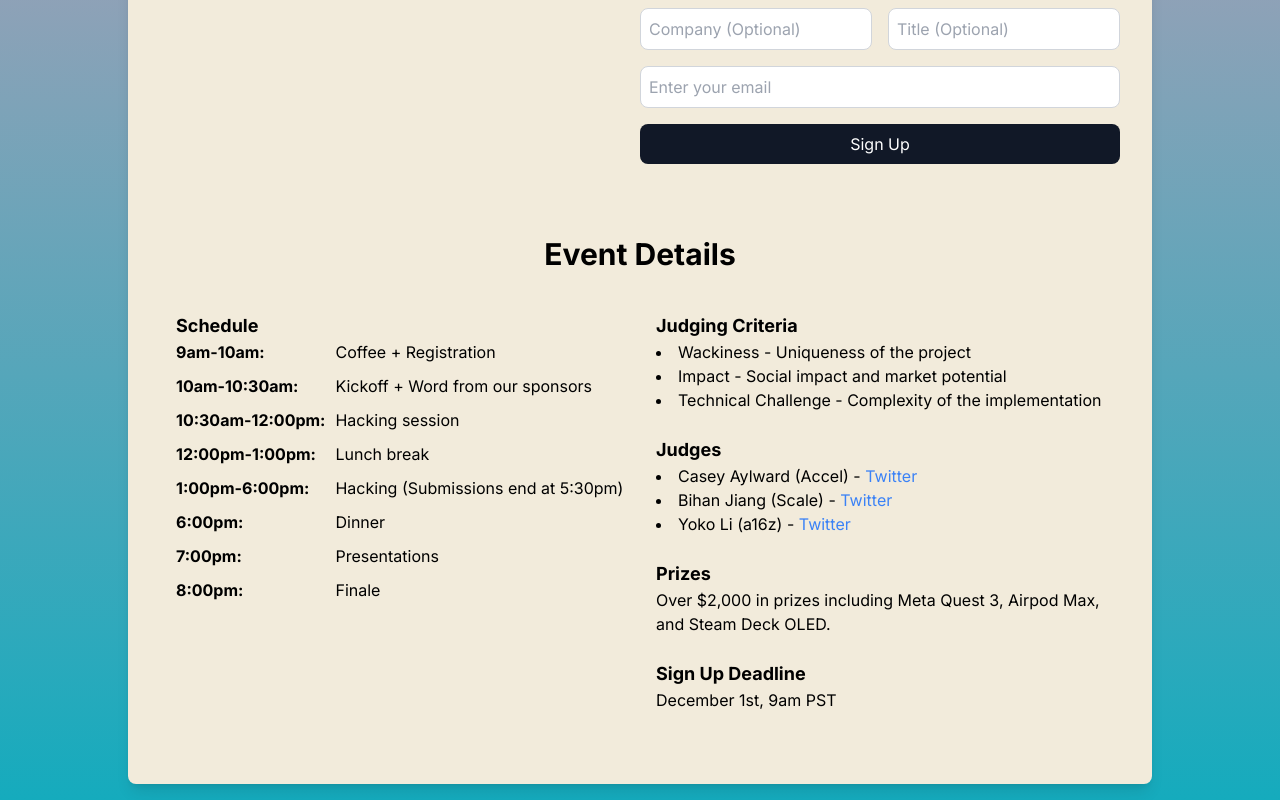
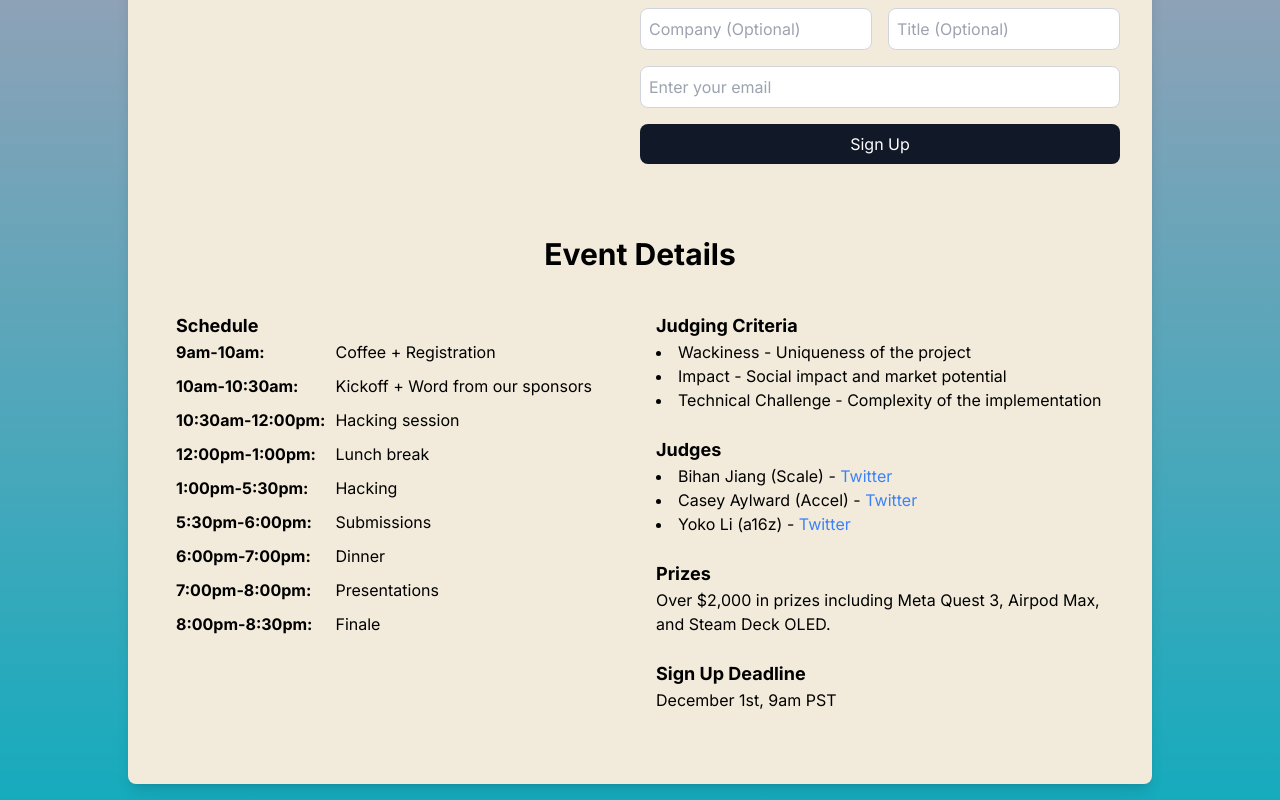
Before and after one commit to Helicone/hacktopia, a Next.js app: page / in a window 1280 px wide. Shown: the part 750-1550 px from the top of the page. Built offline with nearby package versions, Linux system fonts and the light colour scheme.

Commit message:
Update schedule and judges

```diff
--- a/src/app/page.tsx
+++ b/src/app/page.tsx
@@ -197,16 +197,19 @@ export default function WaitlistPage() {
                   <div style={{ fontWeight: "bold" }}>12:00pm-1:00pm:</div>
                   <div>Lunch break</div>
 
-                  <div style={{ fontWeight: "bold" }}>1:00pm-6:00pm:</div>
-                  <div>Hacking (Submissions end at 5:30pm)</div>
+                  <div style={{ fontWeight: "bold" }}>1:00pm-5:30pm:</div>
+                  <div>Hacking</div>
 
-                  <div style={{ fontWeight: "bold" }}>6:00pm:</div>
+                  <div style={{ fontWeight: "bold" }}>5:30pm-6:00pm:</div>
+                  <div>Submissions</div>
+
+                  <div style={{ fontWeight: "bold" }}>6:00pm-7:00pm:</div>
                   <div>Dinner</div>
 
-                  <div style={{ fontWeight: "bold" }}>7:00pm:</div>
+                  <div style={{ fontWeight: "bold" }}>7:00pm-8:00pm:</div>
                   <div>Presentations</div>
 
-                  <div style={{ fontWeight: "bold" }}>8:00pm:</div>
+                  <div style={{ fontWeight: "bold" }}>8:00pm-8:30pm:</div>
                   <div>Finale</div>
                 </div>
               </div>
@@ -228,6 +231,15 @@ export default function WaitlistPage() {
                 <h3 className="text-lg font-bold">Judges</h3>
                 <ul className="list-disc list-inside">
                   <li>
+                    Bihan Jiang (Scale) -{" "}
+                    <a
+                      href="https://twitter.com/bihanjiang"
+                      className="text-blue-500"
+                    >
+                      Twitter
+                    </a>
+                  </li>
+                  <li>
                     Casey Aylward (Accel) -{" "}
                     <a
                       href="https://twitter.com/caseyaylward"
@@ -236,15 +248,7 @@ export default function WaitlistPage() {
                       Twitter
                     </a>
                   </li>
-                  <li>
-                    Bihan Jiang (Scale) -{" "}
-                    <a
-                      href="https://twitter.com/bihanjiang"
-                      className="text-blue-500"
-                    >
-                      Twitter
-                    </a>
-                  </li>
+
                   <li>
                     Yoko Li (a16z) -{" "}
                     <a
```
